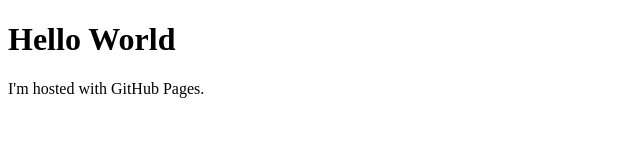
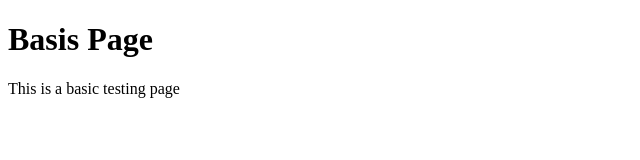
Before and after one commit to slayrtots23/slayrtots23.github.io, a plain HTML site: page index.html in a window 1280 px wide. Shown: the whole page, without its empty margins (0-640 px from the left). Drawn offline with Linux system fonts and the light colour scheme.

Commit message:
Update index.html

```diff
--- a/index.html
+++ b/index.html
@@ -1,7 +1,7 @@
 <!DOCTYPE html>
 <html>
 <body>
-<h1>Hello World</h1>
-<p>I'm hosted with GitHub Pages.</p>
+<h1>Basis Page</h1>
+<p>This is a basic testing page</p>
 </body>
 </html>
```
